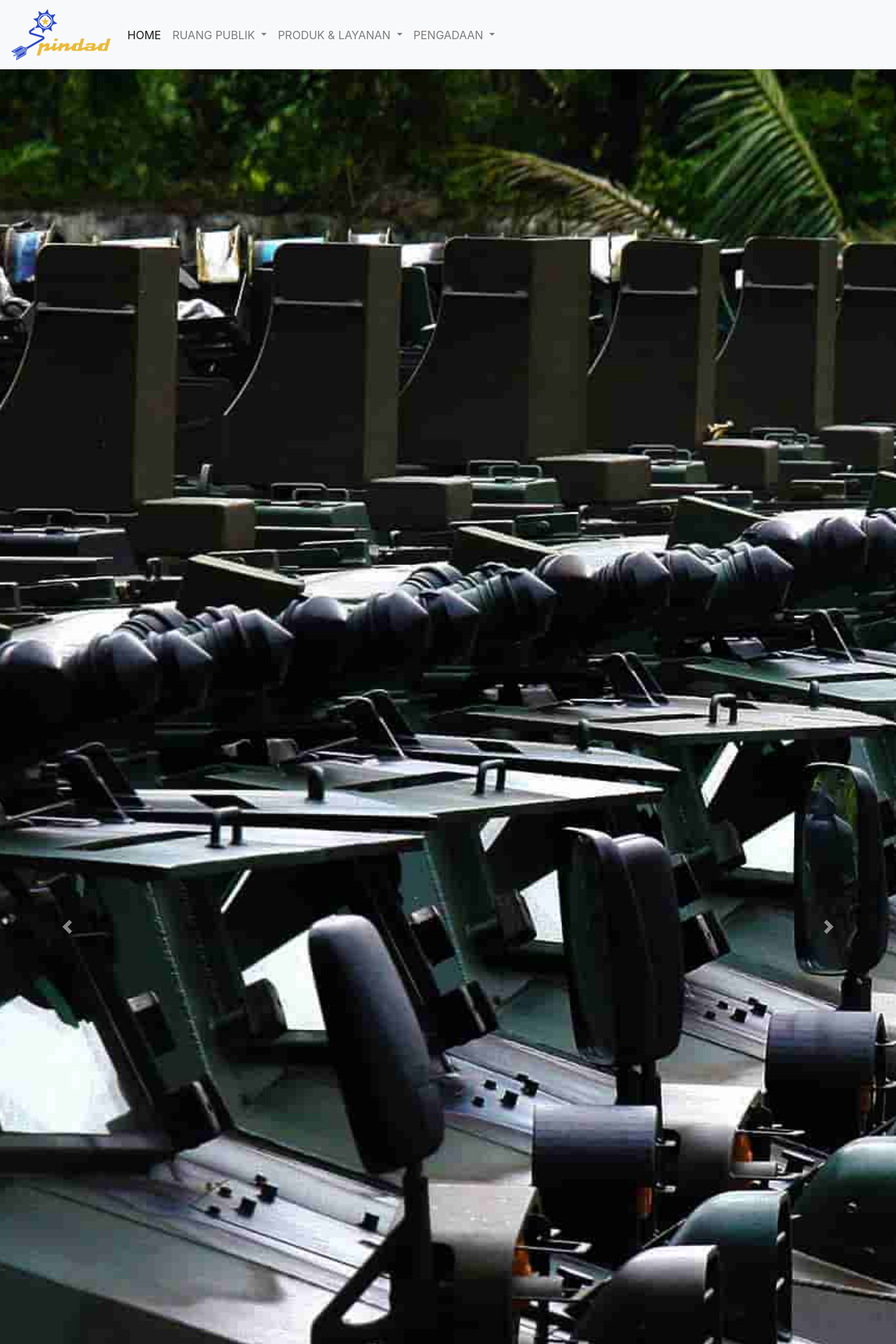
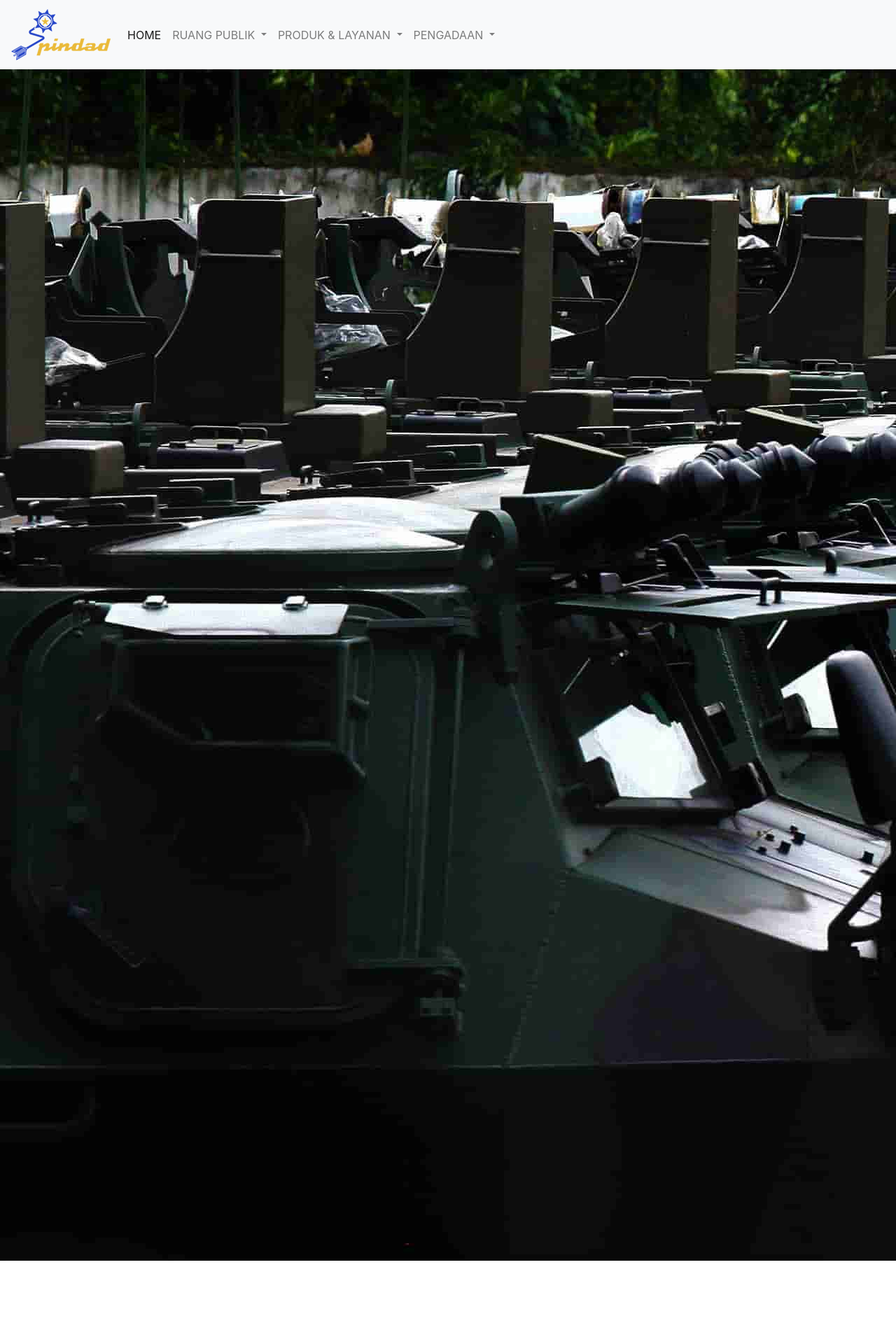
Before and after one commit to NaMLiM/pindad-clone, a PHP site: page / in a window 1280 px wide. Shown: the top 1920 px of the page at 70% size. Run offline with PHP 8.4, Linux system fonts and the light colour scheme; some libraries are stand-ins or nearby versions; grey boxes are pictures that could not be loaded.

Commit message:
test swiper carousel

```diff
--- a/css/home.css
+++ b/css/home.css
@@ -3,14 +3,11 @@ body, html {
   padding:0;
   width:100%;
   height:100%;
-  overflow: auto;
+  overflow-x: hidden;
 }
 
 /* Carrousel */
-#bgCarousel {
-  z-index: -1;
-}
-
+/*.carousel-inner,
 .carousel-item {
   height: 100vh;
   min-height: 350px;
@@ -21,10 +18,25 @@ body, html {
   -o-background-size: cover;
   background-size: cover;
   z-index: -1;
+}*/
+
+.swiper-container {
+  width: 100%;
+  height: 100%;
 }
 
-.carousel-indicators li {
-  border-radius: 50%;
+.swiper-slide {
+  height: 100vh;
+  min-height: 350px;
+  background: no-repeat;
+  -webkit-background-size: cover;
+  -moz-background-size: cover;
+  -o-background-size: cover;
+  background-size: cover;
+}
+
+.swiper-slide:hover {
+  cursor: w-resize;
 }
 
 .ceo {
@@ -36,6 +48,7 @@ body, html {
   display: inline-block;
   color: #fff;
   font-size: 18px;
+  z-index: 1;
 }
 
 .footer1 {
--- a/index.html
+++ b/index.html
@@ -7,9 +7,11 @@
         <script src="js/home.js"></script>
         <!--JQuery and Bootstrap lib-->
         <link rel="stylesheet" href="https://stackpath.bootstrapcdn.com/bootstrap/4.4.1/css/bootstrap.min.css" integrity="sha384-Vkoo8x4CGsO3+Hhxv8T/Q5PaXtkKtu6ug5TOeNV6gBiFeWPGFN9MuhOf23Q9Ifjh" crossorigin="anonymous">
+        <link rel="stylesheet" href="https://unpkg.com/swiper/css/swiper.min.css">
         <script src="https://code.jquery.com/jquery-3.4.1.slim.min.js" integrity="sha384-J6qa4849blE2+poT4WnyKhv5vZF5SrPo0iEjwBvKU7imGFAV0wwj1yYfoRSJoZ+n" crossorigin="anonymous"></script>
         <script src="https://cdn.jsdelivr.net/npm/popper.js@1.16.0/dist/umd/popper.min.js" integrity="sha384-Q6E9RHvbIyZFJoft+2mJbHaEWldlvI9IOYy5n3zV9zzTtmI3UksdQRVvoxMfooAo" crossorigin="anonymous"></script>
         <script src="https://stackpath.bootstrapcdn.com/bootstrap/4.4.1/js/bootstrap.min.js" integrity="sha384-wfSDF2E50Y2D1uUdj0O3uMBJnjuUD4Ih7YwaYd1iqfktj0Uod8GCExl3Og8ifwB6" crossorigin="anonymous"></script>
+        <script src="https://unpkg.com/swiper/js/swiper.min.js"></script>
         <script src="https://kit.fontawesome.com/7b59756246.js" crossorigin="anonymous"></script>
     </head>
     <body>
@@ -74,44 +76,39 @@
                 </li>
             </div>
         </nav>
-        <div id="bgCarousel" class="carousel slide" data-ride="carousel">
+        <!-- <div id="bgCarousel" class="carousel slide" data-ride="carousel" data-touch="true">
             <ol class="carousel-indicators">
-              <li data-target="#carouselExampleIndicators" data-slide-to="0" class="active"></li>
-              <li data-target="#carouselExampleIndicators" data-slide-to="1"></li>
-              <li data-target="#carouselExampleIndicators" data-slide-to="2"></li>
-              <li data-target="#carouselExampleIndicators" data-slide-to="3"></li>
-              <li data-target="#carouselExampleIndicators" data-slide-to="4"></li>
+              <li data-target="#bgCarousel" data-slide-to="0" class="active"></li>
+              <li data-target="#bgCarousel" data-slide-to="1"></li>
+              <li data-target="#bgCarousel" data-slide-to="2"></li>
+              <li data-target="#bgCarousel" data-slide-to="3"></li>
+              <li data-target="#bgCarousel" data-slide-to="4"></li>
             </ol>
             <div class="carousel-inner" role="listbox">
-              <!-- Slide 1 -->
                 <div class="carousel-item active" style="background-image: url('img/banner/BANNER_1.jpg')">
                     <div class="carousel-caption d-none d-md-block">
                         <h2 class="display-4">First Slide</h2>
                         <p class="lead">This is a description for the first slide.</p>
                     </div>
                 </div>
-              <!-- Slide 2 -->
                 <div class="carousel-item" style="background-image: url('img/banner/BANNER_2.jpg')">
                     <div class="carousel-caption d-none d-md-block">
                         <h2 class="display-4">Second Slide</h2>
                         <p class="lead">This is a description for the second slide.</p>
                     </div>
                 </div>
-              <!-- Slide 3 -->
                 <div class="carousel-item" style="background-image: url('img/banner/BANNER_3.jpg')">
                     <div class="carousel-caption d-none d-md-block">
                         <h2 class="display-4">First Slide</h2>
                         <p class="lead">This is a description for the first slide.</p>
                     </div>
                 </div>
-              <!-- Slide 4 -->
                 <div class="carousel-item" style="background-image: url('img/banner/BANNER_41.jpg')">
                     <div class="carousel-caption d-none d-md-block">
                         <h2 class="display-4">First Slide</h2>
                         <p class="lead">This is a description for the first slide.</p>
                     </div>
                 </div>
-              <!-- Slide 5 -->
                 <div class="carousel-item" style="background-image: url('img/banner/OR-Dirut-Covid_resize.jpg')">
                     <div class="carousel-caption d-none d-md-block">
                         <h2 class="display-4">Third Slide</h2>
@@ -119,14 +116,27 @@
                     </div>
                 </div>
             </div>
-            <a class="carousel-control-prev" href="#carouselExampleIndicators" role="button" data-slide="prev">
+            <a class="carousel-control-prev" href="#bgCarousel" role="button" data-slide="prev">
                 <span class="carousel-control-prev-icon" aria-hidden="true"></span>
                 <span class="sr-only">Previous</span>
             </a>
-            <a class="carousel-control-next" href="#carouselExampleIndicators" role="button" data-slide="next">
+            <a class="carousel-control-next" href="#bgCarousel" role="button" data-slide="next">
                 <span class="carousel-control-next-icon" aria-hidden="true"></span>
                 <span class="sr-only">Next</span>
             </a>
+        </div> -->
+        <div class="swiper-container" data-swiper-parallax-y="80%">
+            <div class="swiper-wrapper">
+                <div class="swiper-slide">
+                    ::before
+                    <img src="img/banner/BANNER_1.jpg" alt="" srcset="">
+                </div>
+                <div class="swiper-slide" style="background-image: url('img/banner/BANNER_2.jpg')"></div>
+                <div class="swiper-slide" style="background-image: url('img/banner/BANNER_3.jpg')"></div>
+                <div class="swiper-slide" style="background-image: url('img/banner/BANNER_41.jpg')"></div>
+                <div class="swiper-slide" style="background-image: url('img/banner/OR-Dirut-Covid_resize.jpg')"></div>
+            </div>
+            <div class="swiper-pagination"></div>
         </div>
         <div class="container-fluid bg-light">
             <div>
@@ -166,7 +176,6 @@
                 <a href="">PELAJARI</a>
             </div>
         </div>
-
         <div class="container-fluid">
             <div>
                 <h1 class="text-primary"><dt>Produk Pertahanan Dan Keamanan</dt></h1>
@@ -199,6 +208,21 @@
                     </a>
                 </div>
             </div>
+        </div>
+        <div class="swiper-container">
+            <div class="swiper-wrapper">
+              <div class="swiper-slide">Slide 1</div>
+              <div class="swiper-slide">Slide 2</div>
+              <div class="swiper-slide">Slide 3</div>
+              <div class="swiper-slide">Slide 4</div>
+              <div class="swiper-slide">Slide 5</div>
+              <div class="swiper-slide">Slide 6</div>
+              <div class="swiper-slide">Slide 7</div>
+              <div class="swiper-slide">Slide 8</div>
+              <div class="swiper-slide">Slide 9</div>
+              <div class="swiper-slide">Slide 10</div>
+            </div>
+            <div class="swiper-pagination"></div>
         </div>
         <div class="container-fluid bg-light">
             <div class="row">
@@ -338,5 +362,13 @@
                 </div>
             </div>
         </footer>
+        <script>
+            var swiper = new Swiper('.swiper-container', {
+                parallax: true,
+                pagination: {
+                    el: '.swiper-pagination',
+                },
+            });
+        </script>
     </body>
 </html>
```
Lines whose indentation alone changed are shown as unchanged.
